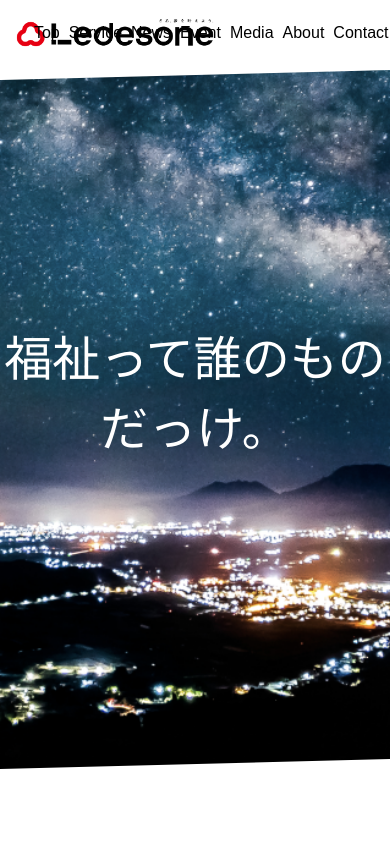
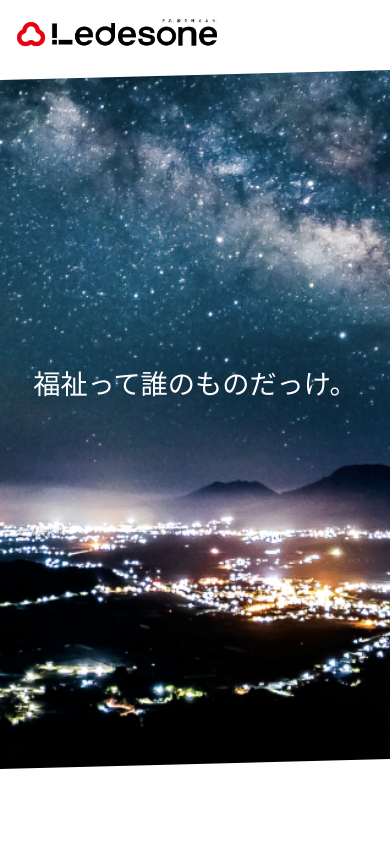
Before and after one commit to tenmakamatani/Ledesone, a plain HTML site: page index.html in a window 390 px wide. Shown: the top 841 px of the page. Drawn offline with Linux system fonts and the light colour scheme.

Commit message:
[update] topの簡易レスポンシブ対応

```diff
--- a/css/style.scss
+++ b/css/style.scss
@@ -73,14 +73,36 @@ ul {
     background-color: white;
   }
   &__ttl {
+    white-space: nowrap;
     z-index: -20;
     text-align: center;
     color: white;
     position: absolute;
-    top: 45vh;
+    top: 50vh;
     width: 100%;
     font-size: 3rem;
     font-weight: 400;
+  }
+}
+
+@media screen and (max-width: 780px) {
+  .header {
+    &__menu {
+      display: none;
+    }
+  }
+  .main-visual {
+    &__ttl {
+      font-size: 2rem;
+    }
+  }
+}
+
+@media screen and (max-width: 400px) {
+  .main-visual {
+    &__ttl {
+      font-size: 1.7rem;
+    }
   }
 }
 
```
Also changed, not shown: css/style.css.
